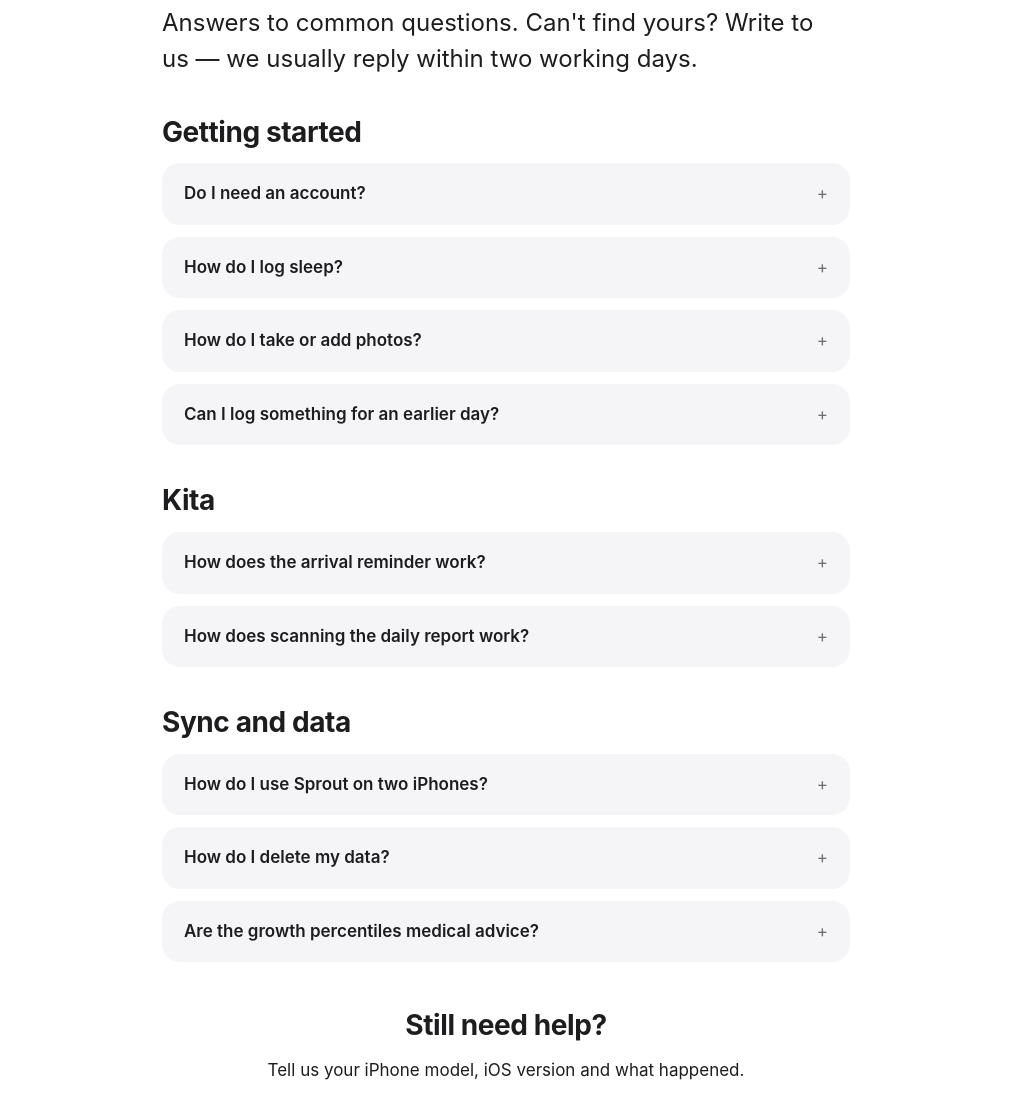
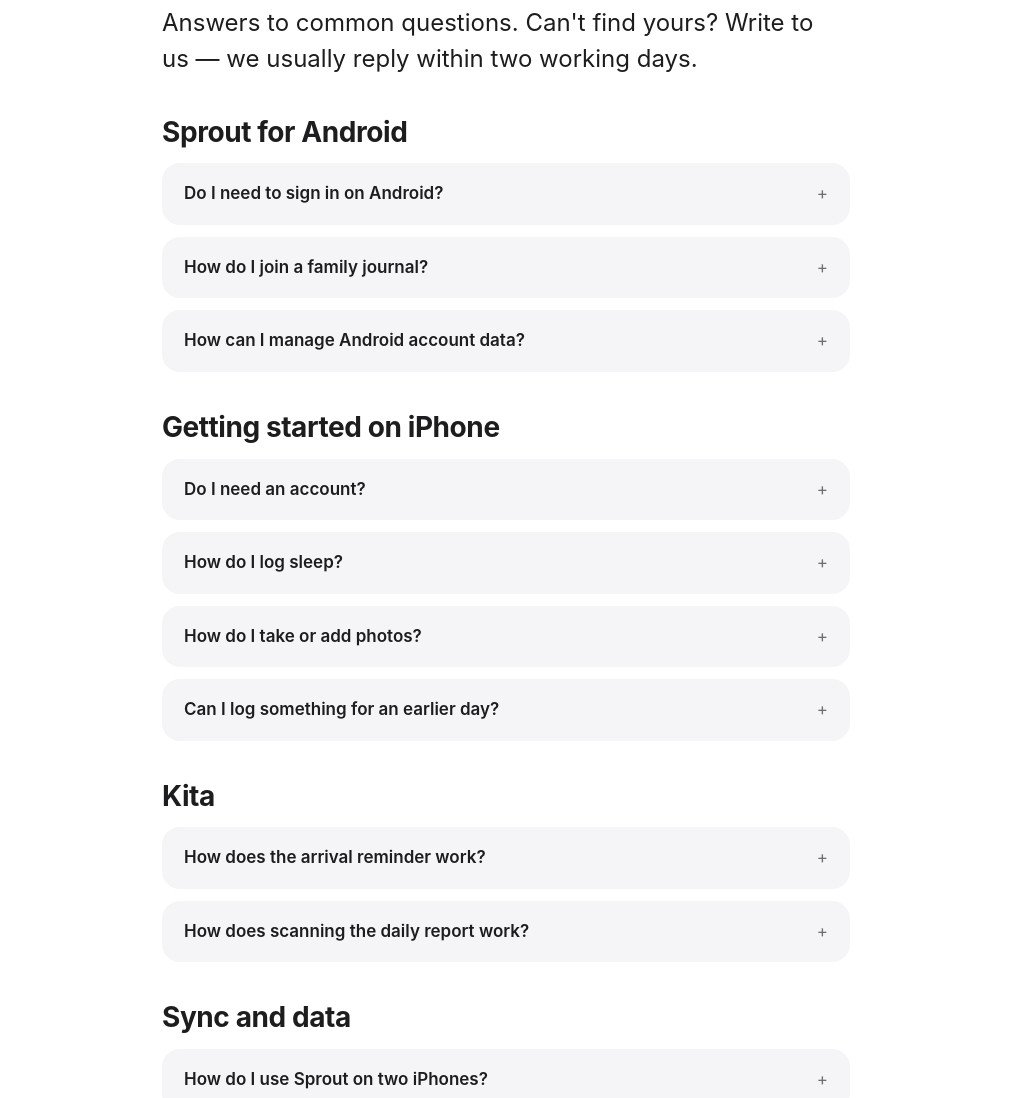
Before and after one commit to eliebitar/sprout-app, a plain HTML site: page support.html in a window 1280 px wide. Shown: the part 192-1290 px from the top of the page, without its empty margins (134-1145 px from the left). Drawn offline with Linux system fonts and the light colour scheme.

Commit message:
Document Sprout Android sharing and account support

```diff
--- a/support.html
+++ b/support.html
@@ -20,7 +20,15 @@
     <h1>Support</h1>
     <p class="lede" style="margin:0">Answers to common questions. Can't find yours? Write to us — we usually reply within two working days.</p>
 
-    <h2>Getting started</h2>
+    <h2>Sprout for Android</h2>
+    <details><summary>Do I need to sign in on Android?</summary>
+      <p>You can use the journal without signing in. Open Settings → Family sharing to sign in with Google, sync your journal entries and invite a partner. Photos stay on the device where you add them.</p></details>
+    <details><summary>How do I join a family journal?</summary>
+      <p>Open the invite link on your Android device. You can also enter the invitation code under Settings → Family sharing → Join with a code.</p></details>
+    <details><summary>How can I manage Android account data?</summary>
+      <p>See the <a href="android-privacy.html">Android privacy policy</a> or <a href="delete-account.html">request account deletion</a>.</p></details>
+
+    <h2>Getting started on iPhone</h2>
     <details><summary>Do I need an account?</summary>
       <p>No. Sprout has no sign-up. Your journal is stored on your iPhone and synced through your own iCloud account.</p></details>
     <details><summary>How do I log sleep?</summary>
@@ -46,7 +54,7 @@
 
     <div class="contact">
       <h2>Still need help?</h2>
-      <p class="muted">Tell us your iPhone model, iOS version and what happened.</p>
+      <p class="muted">Tell us your phone model, Android or iOS version, and what happened.</p>
       <a class="button" href="mailto:info@eb-net.org?subject=Sprout%20Support">Email info@eb-net.org</a>
     </div>
   </main>
```
Also changed, not shown: android-privacy.html (+1 -1 lines).
